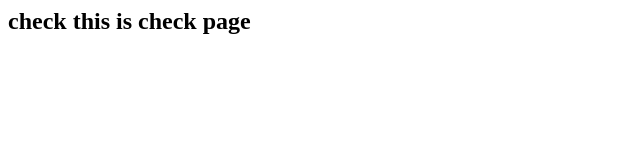
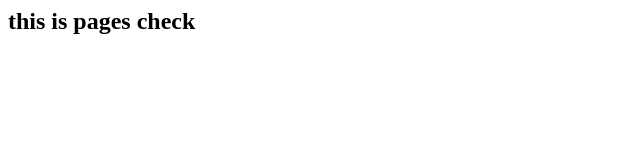
Before and after one commit to vingo/cv, a plain HTML site: page index.html in a window 1280 px wide. Shown: the whole page, without its empty margins (0-640 px from the left). Drawn offline with Linux system fonts and the light colour scheme.

Commit message:
Update index.html

```diff
--- a/index.html
+++ b/index.html
@@ -3,6 +3,6 @@
 <title>vingo's cv</title>
 </head>
 <body>
-  <h2>check this is check page</h2>
+  <h2>this is pages check</h2>
 </body>
 </html>
```
